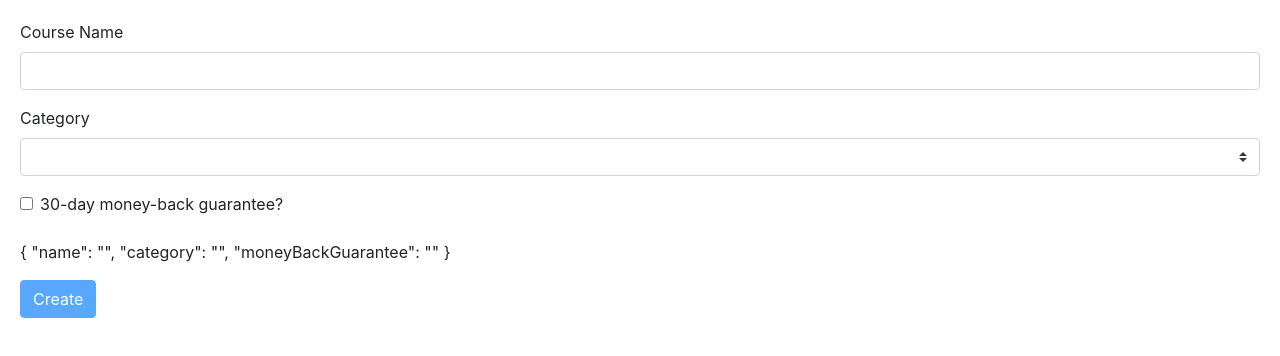
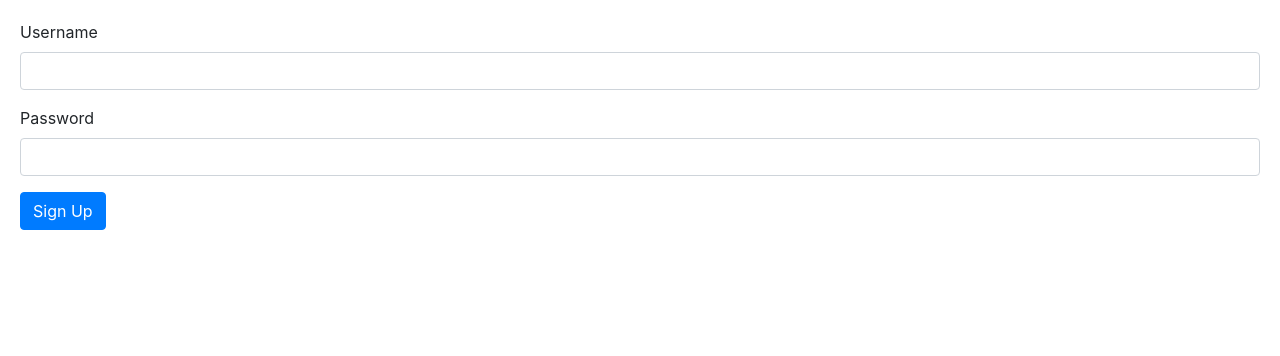
Before and after one commit to tabarino/FirstAngularProject, an Angular app: page / in a window 1280 px wide. Shown: the top 356 px of the page. Built offline with nearby package versions, Linux system fonts and the light colour scheme.

Commit message:
92. Creating Controls Programmatically

```diff
--- a/src/app/app.component.html
+++ b/src/app/app.component.html
@@ -1,2 +1,3 @@
 <!--contact-form></contact-form-->
-<new-course-form></new-course-form>
+<!--new-course-form></new-course-form-->
+<signup-form></signup-form>
--- /dev/null
+++ b/src/app/signup-form/signup-form.component.html
@@ -0,0 +1,11 @@
+<form [formGroup]="signUpForm">
+    <div class="form-group">
+      <label for="username">Username</label>
+      <input formControlName="username" type="text" class="form-control" name="username" id="username">
+    </div>
+    <div class="form-group">
+      <label for="password">Password</label>
+      <input formControlName="password" type="password" class="form-control" name="password" id="password">
+    </div>
+    <button type="submit" class="btn btn-primary">Sign Up</button>
+</form>
--- /dev/null
+++ b/src/app/signup-form/signup-form.component.ts
@@ -0,0 +1,20 @@
+import { Component, OnInit } from '@angular/core';
+import { FormGroup, FormControl } from '@angular/forms';
+
+@Component({
+  selector: 'signup-form',
+  templateUrl: './signup-form.component.html',
+  styleUrls: ['./signup-form.component.css']
+})
+export class SignupFormComponent implements OnInit {
+  signUpForm = new FormGroup({
+    username: new FormControl(),
+    password: new FormControl(),
+  });
+
+  constructor() { }
+
+  ngOnInit(): void {
+  }
+
+}
```
Also changed, not shown: src/app/app.module.ts (+6 -3 lines), src/app/signup-form/signup-form.component.css (added), 1 other file (tests, documents, lock files or other folders).
